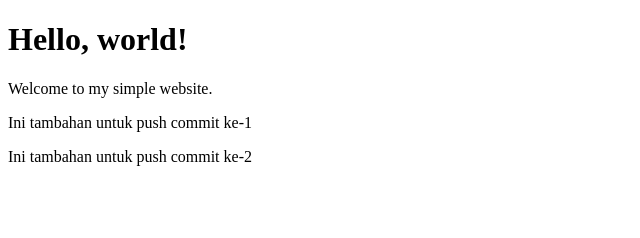
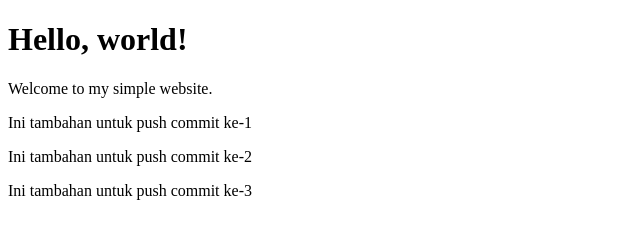
Before and after one commit to AveryAcee/commit, a plain HTML site: page index.html in a window 1280 px wide. Shown: the whole page, without its empty margins (0-640 px from the left). Drawn offline with Linux system fonts and the light colour scheme.

Commit message:
Commit 4: Tambahkan paragraf commit ke-3

```diff
--- a/index.html
+++ b/index.html
@@ -9,5 +9,7 @@
     <p>Welcome to my simple website.</p>
     <p>Ini tambahan untuk push commit ke-1</p>
     <p>Ini tambahan untuk push commit ke-2</p>
+    <p>Ini tambahan untuk push commit ke-3</p>
+
 </body>
 </html>
```
